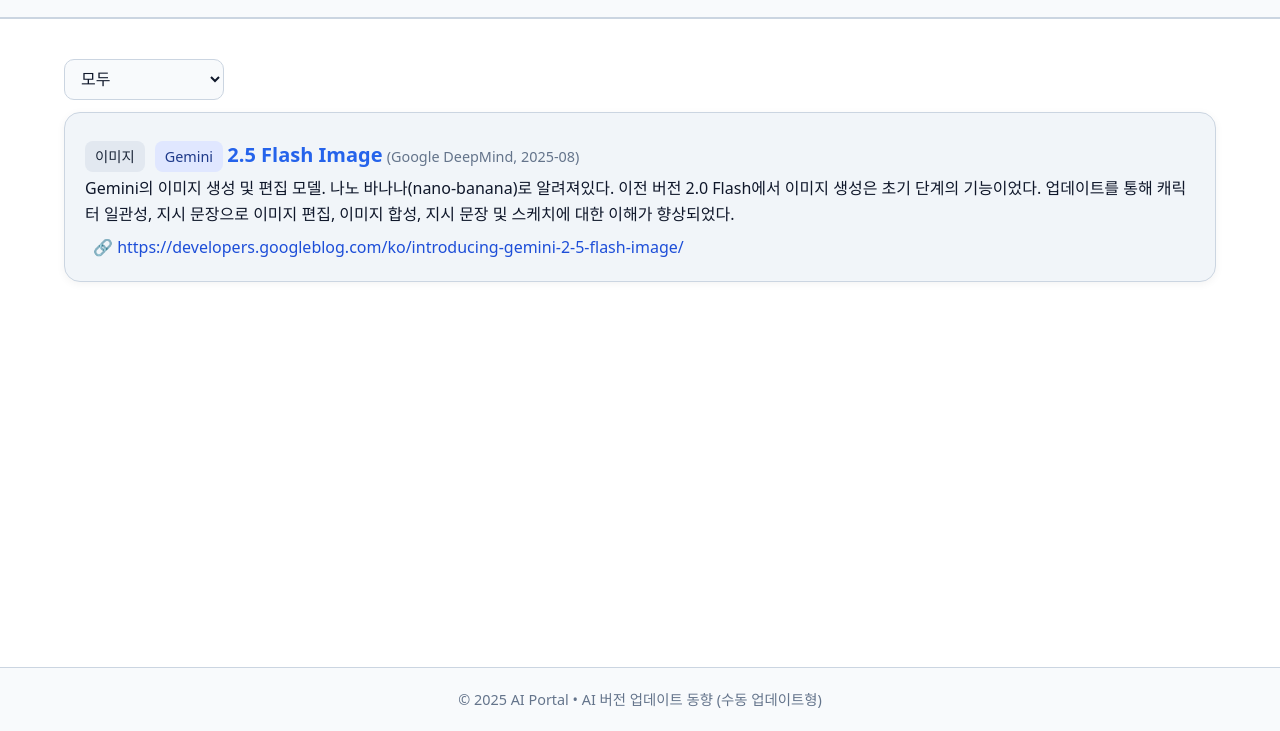
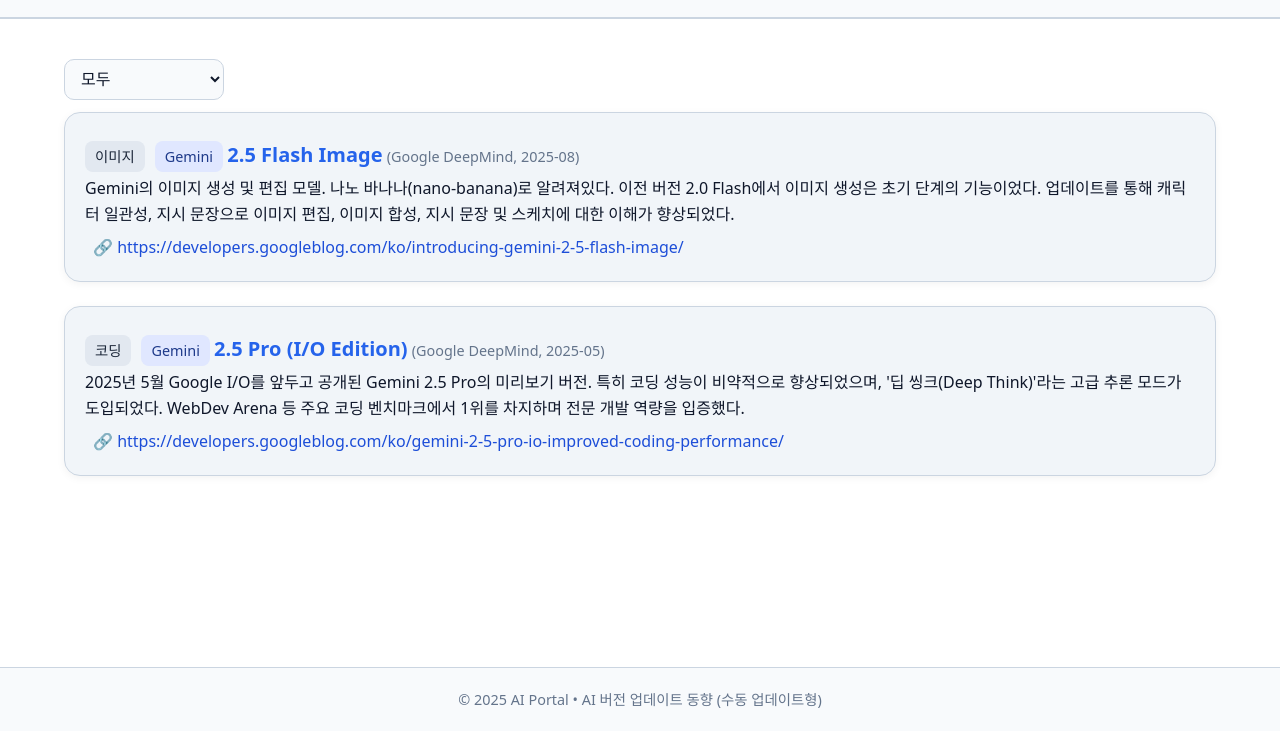
Before and after one commit to chaebinkim25/chaebinkim25.github.io, a plain HTML site: page index.html in a window 1280 px wide. Shown: the part 69-800 px from the top of the page. Drawn offline with Linux system fonts and the light colour scheme.

Commit message:
gemini 코딩 업데이트 추가

```diff
--- a/app.js
+++ b/app.js
@@ -160,7 +160,7 @@
     }
 
     const url = m.url ? String(m.url) : '';
-    const urlAnchor = url ? `<a href="${url}" target="_blank" style="margin-left:8px">🔗 ${url}</a>` : '';
+    const urlAnchor = url ? `<a href="${url}" target="_blank" style="margin-left:8px; word-break: break-all;">🔗 ${url}</a>` : '';
 
     const div = document.createElement('div');
     div.className = 'cite';
@@ -185,7 +185,7 @@
     const items = await res.json();
     ALL_MODELS = Array.isArray(items) ? items : [];
 
-    // ✅ 카테고리 선택 옵션을 데이터로부터 채움
+    // 카테고리 선택 옵션을 데이터로부터 채움
     populateCategoryFilter(ALL_MODELS);
 
     renderModels();
--- a/models.json
+++ b/models.json
@@ -7,5 +7,14 @@
     "category": ["이미지"],
     "desc": "Gemini의 이미지 생성 및 편집 모델. 나노 바나나(nano-banana)로 알려져있다. 이전 버전 2.0 Flash에서 이미지 생성은 초기 단계의 기능이었다. 업데이트를 통해 캐릭터 일관성, 지시 문장으로 이미지 편집, 이미지 합성, 지시 문장 및 스케치에 대한 이해가 향상되었다.",
     "url": "https://developers.googleblog.com/ko/introducing-gemini-2-5-flash-image/"
+  },
+  {
+    "name": "2.5 Pro (I/O Edition)",
+    "model_family": "Gemini",
+    "org": "Google DeepMind",
+    "date": "2025-05",
+    "category": ["코딩"],
+    "desc": "2025년 5월 Google I/O를 앞두고 공개된 Gemini 2.5 Pro의 미리보기 버전. 특히 코딩 성능이 비약적으로 향상되었으며, '딥 씽크(Deep Think)'라는 고급 추론 모드가 도입되었다. WebDev Arena 등 주요 코딩 벤치마크에서 1위를 차지하며 전문 개발 역량을 입증했다.",
+    "url": "https://developers.googleblog.com/ko/gemini-2-5-pro-io-improved-coding-performance/"
   }
 ]
--- a/styles.css
+++ b/styles.css
@@ -87,8 +87,8 @@
 }
 
 #aiList {
-  display: grid;
-  grid-template-columns: repeat(auto-fit, minmax(280px, 1fr));
+  display: flex;
+  flex-direction: column;
   gap: 24px;
 }
 
```
